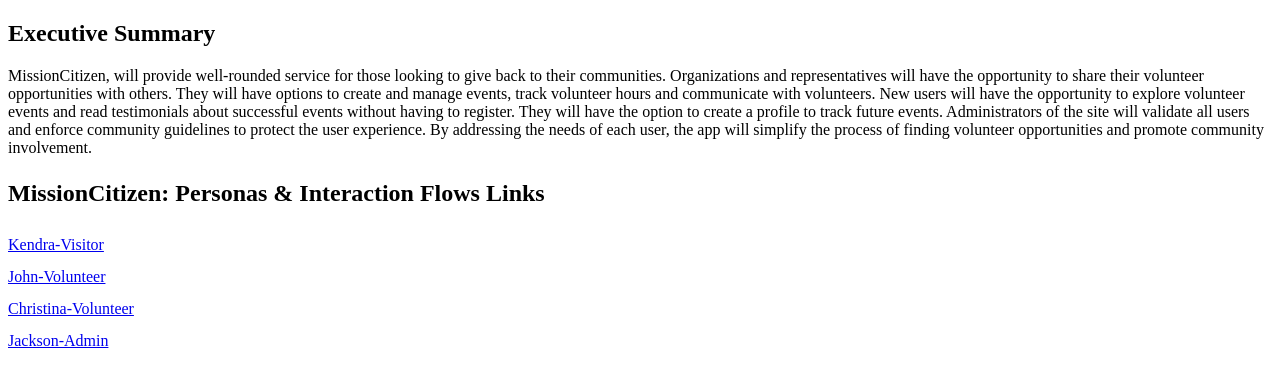
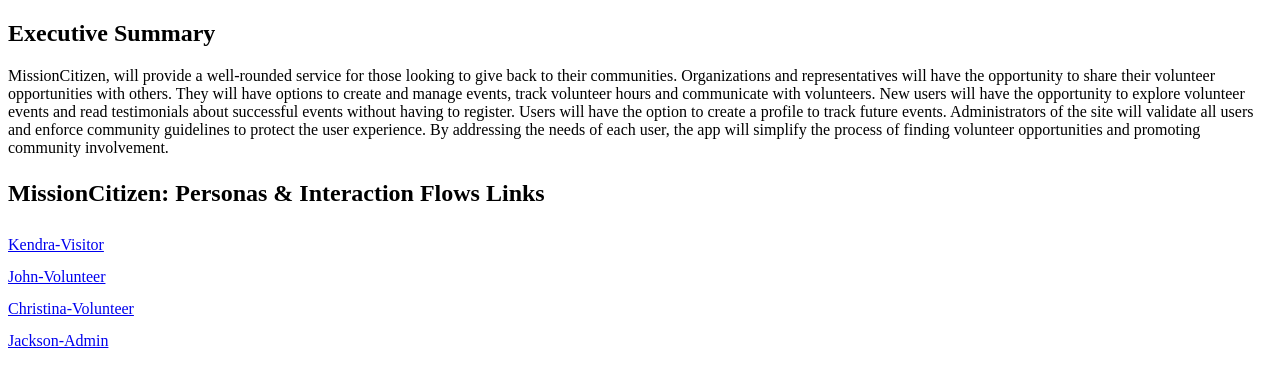
Before and after one commit to web-34-volunteer-app/capstone-volunteer-app, a plain HTML site: page public_html/documentation/index.html in a window 1280 px wide. Drawn offline with Linux system fonts and the light colour scheme.

Commit message:
Made some grammatical corrections

```diff
--- a/public_html/documentation/index.html
+++ b/public_html/documentation/index.html
@@ -9,7 +9,7 @@
 <section>
     <h2>Executive Summary</h2>
     <p>
-        MissionCitizen, will provide well-rounded service for those looking to give back to their communities. Organizations and representatives will have the opportunity to share their volunteer opportunities with others. They will have options to create and manage events, track volunteer hours and communicate with volunteers. New users will have the opportunity to explore volunteer events and read testimonials about successful events without having to register. They will have the option to create a profile to track future events. Administrators of the site will validate all users and enforce community guidelines to protect the user experience. By addressing the needs of each user, the app will simplify the process of finding volunteer opportunities and promote community involvement.
+        MissionCitizen, will provide a well-rounded service for those looking to give back to their communities. Organizations and representatives will have the opportunity to share their volunteer opportunities with others. They will have options to create and manage events, track volunteer hours and communicate with volunteers. New users will have the opportunity to explore volunteer events and read testimonials about successful events without having to register. Users will have the option to create a profile to track future events. Administrators of the site will validate all users and enforce community guidelines to protect the user experience. By addressing the needs of each user, the app will simplify the process of finding volunteer opportunities and promoting community involvement.
     </p>
 </section>
 
```
